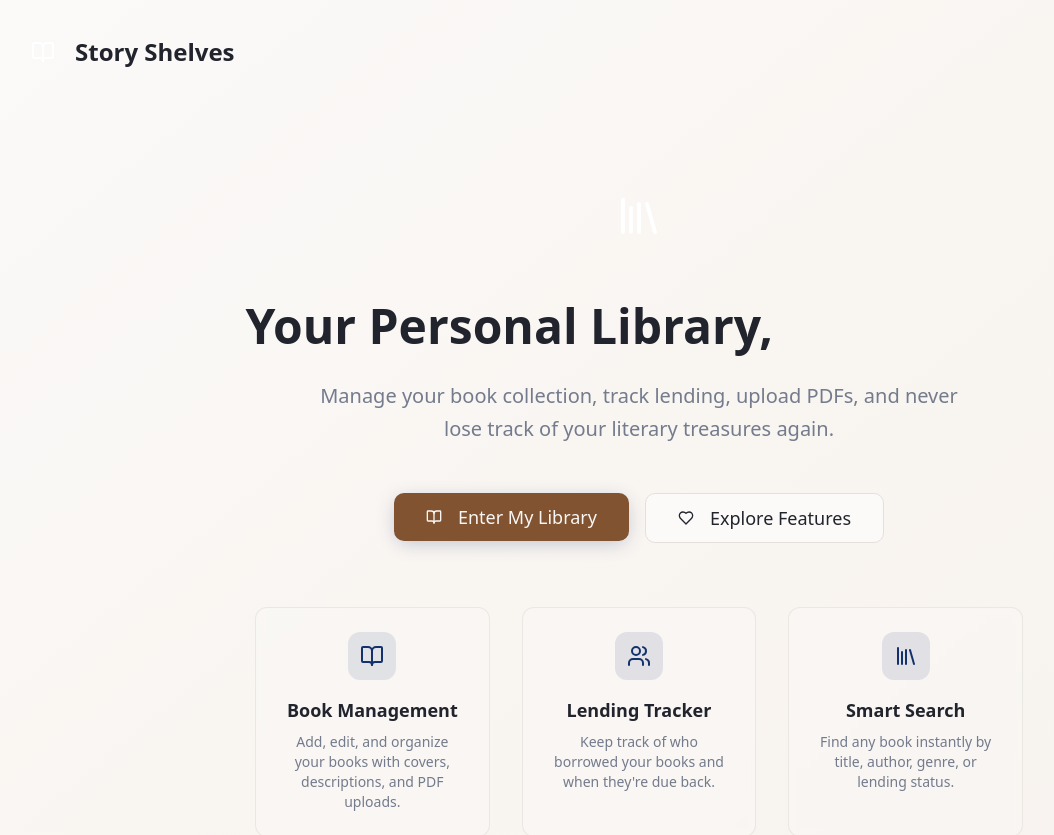
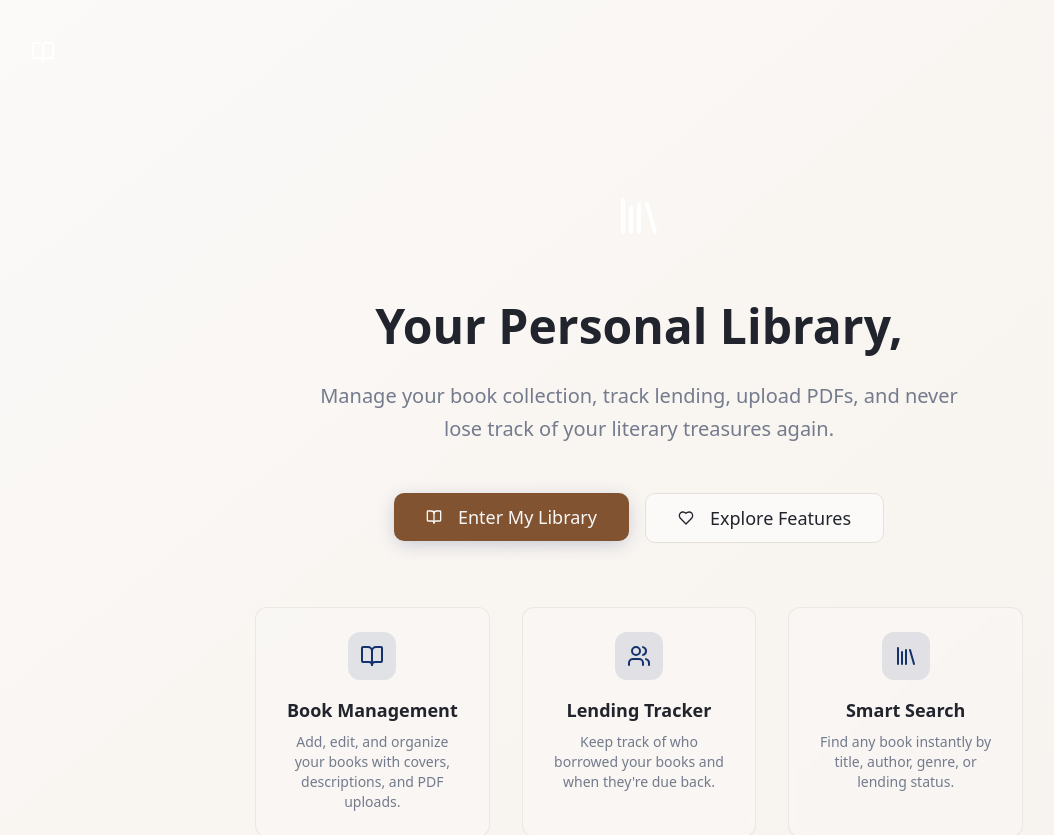
Before and after one commit to Anirach/my-library, a React (Vite) app: page / in a window 1280 px wide. Shown: the top 835 px of the page, without its empty margins (1-1055 px from the left). Built offline with nearby package versions, Linux system fonts and the light colour scheme.

Commit message:
Visual edit in Lovable

```diff
--- a/src/pages/Landing.tsx
+++ b/src/pages/Landing.tsx
@@ -1,17 +1,15 @@
 import { BookOpen, Library, Heart, Users } from 'lucide-react';
 import { Link } from 'react-router-dom';
 import { Button } from '@/components/ui/button';
-
 const Landing = () => {
-  return (
-    <div className="min-h-screen bg-gradient-to-br from-background via-paper to-accent/30">
+  return <div className="min-h-screen bg-gradient-to-br from-background via-paper to-accent/30">
       {/* Header */}
       <header className="container mx-auto px-6 py-8">
         <div className="flex items-center gap-3">
           <div className="w-10 h-10 bg-gradient-leather rounded-xl flex items-center justify-center shadow-elegant">
             <BookOpen className="w-6 h-6 text-white" />
           </div>
-          <h1 className="text-2xl font-bold text-foreground">Story Shelves</h1>
+
         </div>
       </header>
 
@@ -22,9 +20,9 @@ const Landing = () => {
             <Library className="w-12 h-12 text-white" />
           </div>
 
-          <h1 className="text-5xl font-bold text-foreground mb-6 leading-tight text-center">
+          <h1 className="text-5xl font-bold text-foreground mb-6 leading-tight px-0 text-center">
             Your Personal Library,
-            <span className="text-gradient bg-gradient-leather bg-clip-text text-transparent"> Organized</span>
+            <span className="text-gradient bg-gradient-leather bg-clip-text text-transparent"></span>
           </h1>
 
           <p className="text-xl text-muted-foreground mb-12 max-w-2xl mx-auto leading-relaxed">
@@ -87,8 +85,6 @@ const Landing = () => {
           <p>Your personal library companion</p>
         </div>
       </footer>
-    </div>
-  );
+    </div>;
 };
-
 export default Landing;
```
